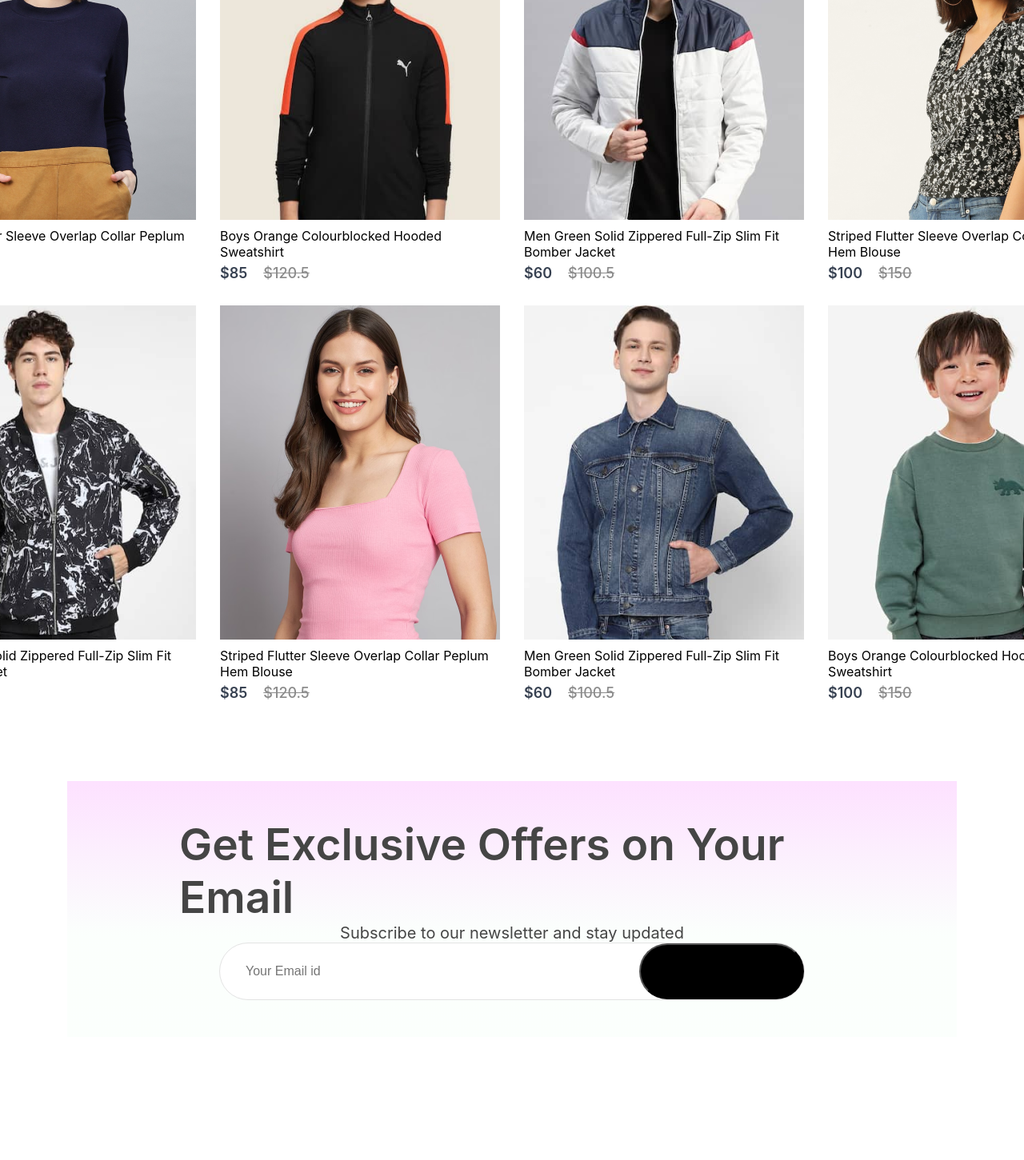
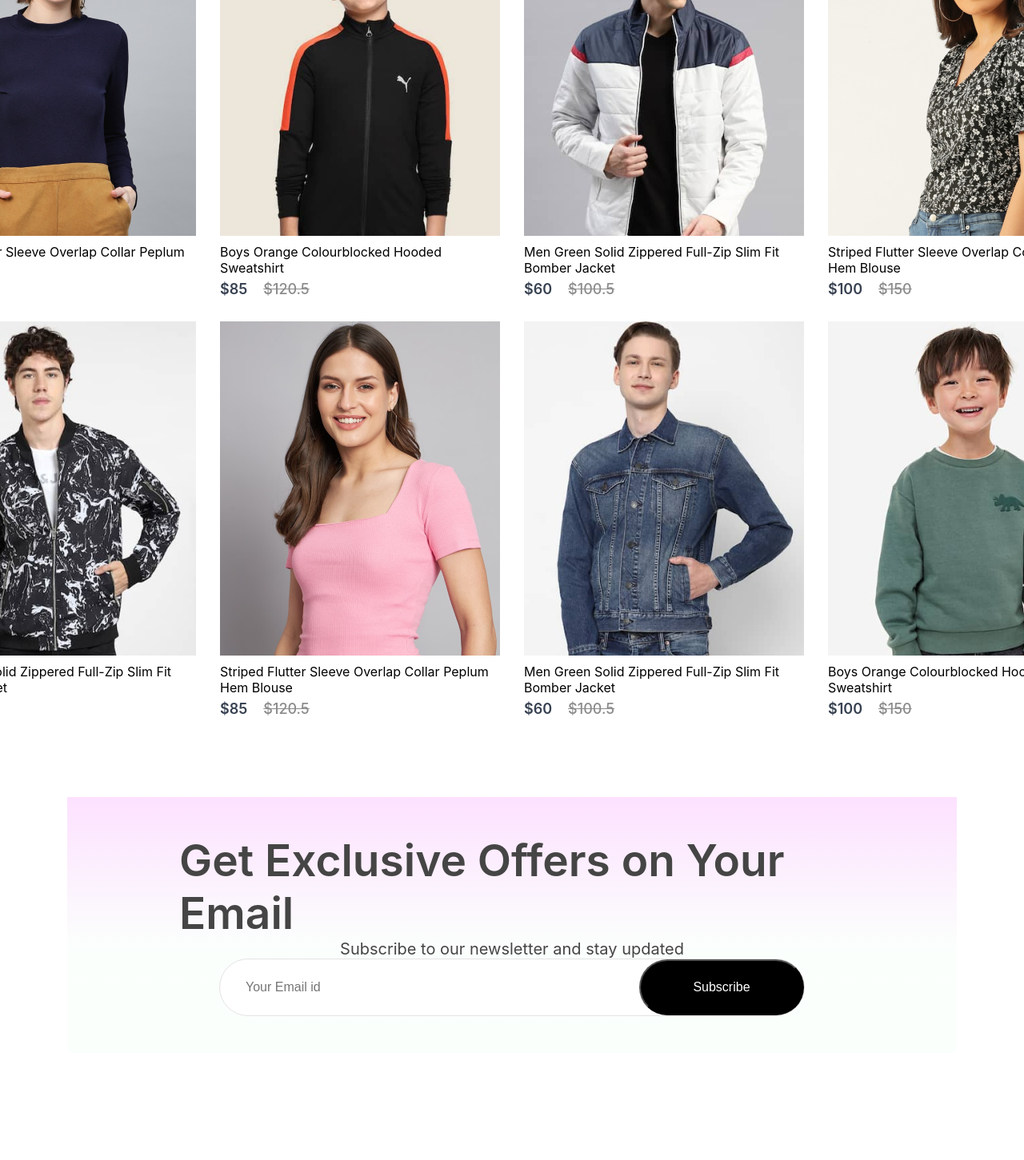
Before and after one commit to Patrickodey360coder/mern-ecommerce, a React (Vite) app: page / in a window 1280 px wide. Shown: the part 2528-3979 px from the top of the page at 80% size. Built offline with nearby package versions, Linux system fonts and the light colour scheme.

Commit message:
newsletter

```diff
--- a/src/Components/NewCollections/NewCollections.css
+++ b/src/Components/NewCollections/NewCollections.css
@@ -2,7 +2,7 @@
   display: flex;
   flex-direction: column;
   align-items: center;
-  gap: 10px;
+  gap: 20px;
   margin-bottom: 100px;
 }
 
--- a/src/Components/Newsletter/Newletter.css
+++ b/src/Components/Newsletter/Newletter.css
@@ -48,6 +48,7 @@
   height: 70px;
   border-radius: 80px;
   background: black;
+  color: white;
   font-size: 16px;
   cursor: pointer;
 }
```
